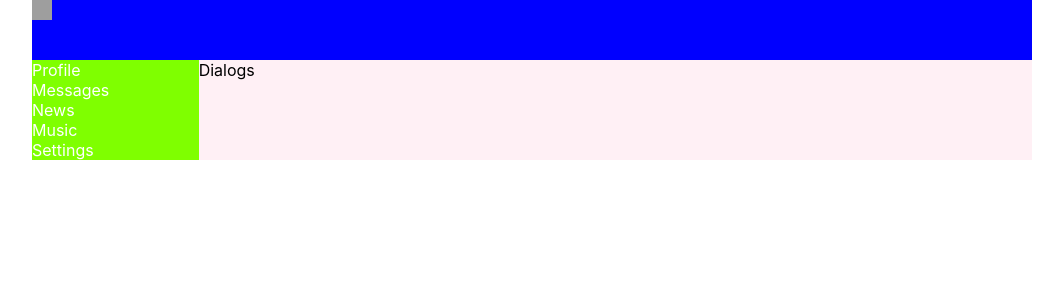
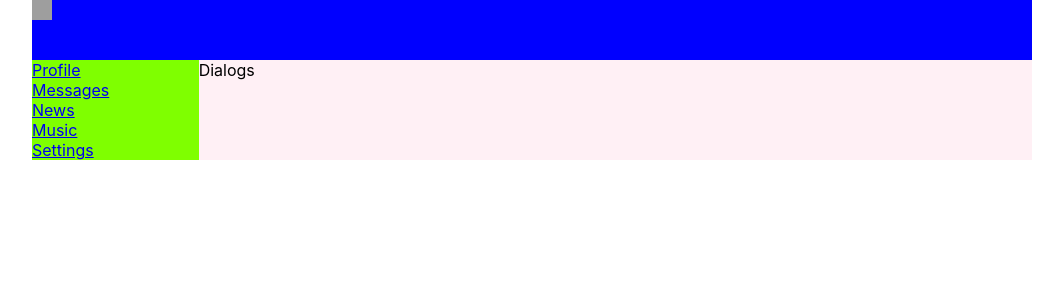
Before and after one commit to Arhontes/samurai-way-javascript, a React (Create React App) app: page / in a window 1280 px wide. Shown: the top 300 px of the page, without its empty margins (108-1171 px from the left). Built offline with nearby package versions, Linux system fonts and the light colour scheme; grey boxes are pictures that could not be loaded.

Commit message:
Add href in NavBar.jsx

```diff
--- a/src/components/NavBar/NavBar.jsx
+++ b/src/components/NavBar/NavBar.jsx
@@ -5,19 +5,19 @@ const NavBar = () => {
   return (
     <nav className= {classes.nav}>
       <div className={classes.item}>
-        <a>Profile</a>
+        <a href = "/profile">Profile</a>
       </div>
       <div className={classes.item}>
-        <a>Messages</a>
+        <a href = "/messages">Messages</a>
       </div>
       <div className={classes.item}>
-        <a>News</a>
+        <a href = "/news">News</a>
       </div>
       <div className={classes.item}>
-        <a>Music</a>
+        <a href = "/music">Music</a>
       </div>
       <div className={classes.item}>
-        <a>Settings</a>
+        <a href = "/settings">Settings</a>
       </div>
     </nav>
   );
```
